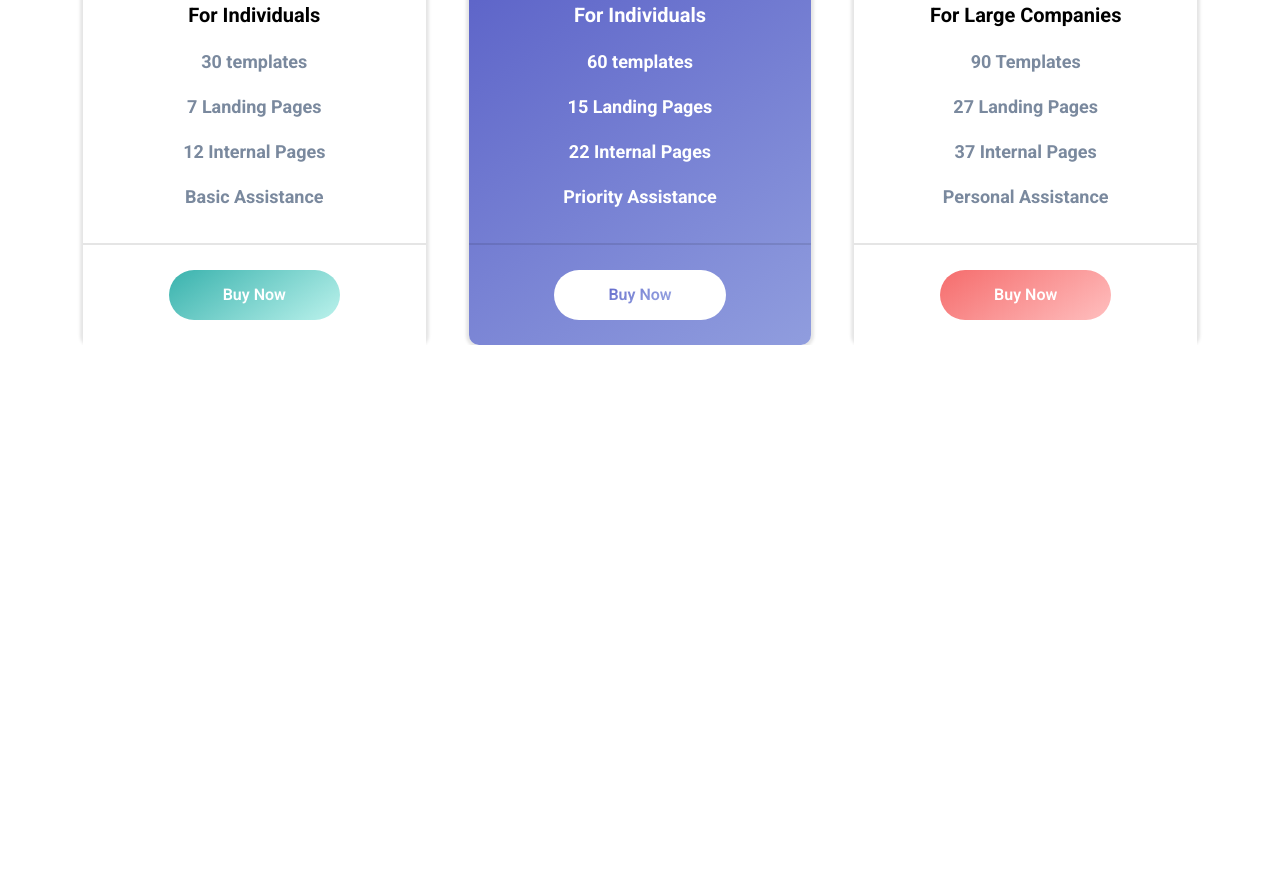
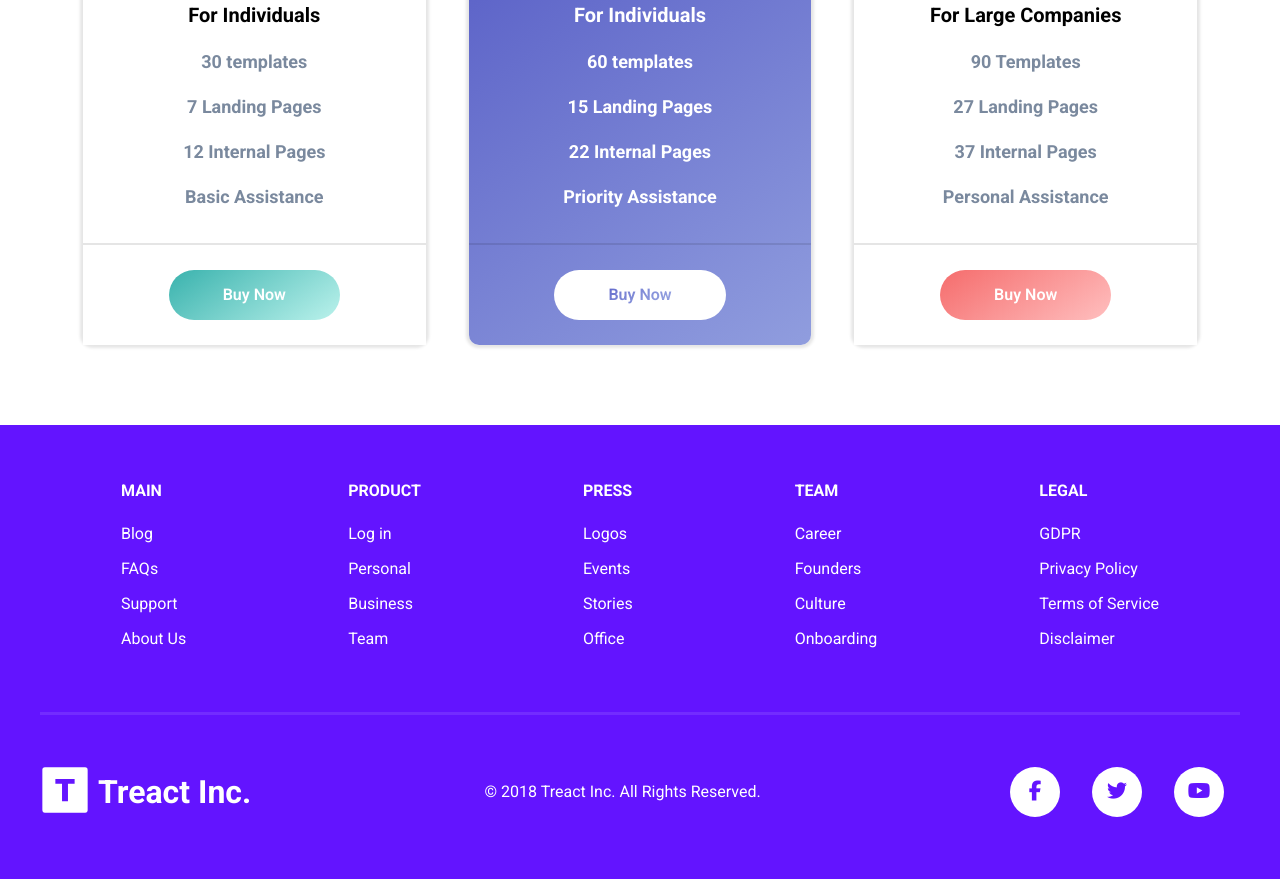
Before and after one commit to Giovanni-Ramirez/treact-mock-company-site, a plain HTML site: page index.html in a window 1280 px wide. Shown: the part 2919-3798 px from the top of the page. Before the commit the page ends 3264 px from the top, so only its background shows below. Drawn offline with Linux system fonts and the light colour scheme.

Commit message:
added the footer with css

```diff
--- a/index.html
+++ b/index.html
@@ -5,6 +5,7 @@
     <meta name="viewport" content="width=device-width, initial-scale=1.0">
     <title>Treact</title>
     <link rel="stylesheet" href="styles.css">
+    <script src="https://kit.fontawesome.com/d365e4b860.js" crossorigin="anonymous"></script>
 </head>
 <body>
     <header>
@@ -202,7 +203,7 @@
                     <div class="plan__pricing--info">
                         <h3>PERSONAL</h3>
                         <h1>$17.99</h1>
-                        <p>MONTHLY</p>
+                        <p class="plan__pricing--p">MONTHLY</p>
                     </div>
                     <div class="plan__info">
                         <h3>For Individuals</h3>
@@ -242,7 +243,7 @@
                     <div class="plan__pricing--info">
                         <h3>Enterprise</h3>
                         <h1>$57.99</h1>
-                        <p>MONTHLY</p>
+                        <p class="plan__pricing--p">MONTHLY</p>
                     </div>
                     <div class="plan__info">
                         <h3>For Large Companies</h3>
@@ -261,5 +262,80 @@
             </div>
         </div>
     </section>
+
+    <footer>
+        <div class="row">
+            <div class="link__catalog--container">
+                <div class="links__list">
+                    <h2 class="link__list--title">MAIN</h2>
+                    <ul class="links">
+                        <li><a class="link" href="">Blog</a></li>
+                        <li><a class="link" href="">FAQs</a></li>
+                        <li><a class="link" href="">Support</a></li>
+                        <li><a class="link" href="">About Us</a></li>
+                    </ul>
+                </div>
+                <div class="links__list">
+                    <h2 class="link__list--title">PRODUCT</h2>
+                    <ul class="links">
+                        <li><a class="link" href="">Log in</a></li>
+                        <li><a class="link" href="">Personal</a></li>
+                        <li><a class="link" href="">Business</a></li>
+                        <li><a class="link" href="">Team</a></li>
+                    </ul>
+                </div>
+                <div class="links__list">
+                    <h2 class="link__list--title">PRESS</h2>
+                    <ul class="links">
+                        <li><a class="link" href="">Logos</a></li>
+                        <li><a class="link" href="">Events</a></li>
+                        <li><a class="link" href="">Stories</a></li>
+                        <li><a class="link" href="">Office</a></li>
+                    </ul>
+                </div>
+                <div class="links__list">
+                    <h2 class="link__list--title">TEAM</h2>
+                    <ul class="links">
+                        <li><a class="link" href="">Career</a></li>
+                        <li><a class="link" href="">Founders</a></li>
+                        <li><a class="link" href="">Culture</a></li>
+                        <li><a class="link" href="">Onboarding</a></li>
+                    </ul>
+                </div>
+                <div class="links__list">
+                    <h2 class="link__list--title">LEGAL</h2>
+                    <ul class="links">
+                        <li><a class="link" href="">GDPR</a></li>
+                        <li><a class="link" href="">Privacy Policy</a></li>
+                        <li><a class="link" href="">Terms of Service</a></li>
+                        <li><a class="link" href="">Disclaimer</a></li>
+                    </ul>
+                </div>
+            </div>
+
+            <div class="footer__bar">
+                <div class="footer__logo">
+                    <figure class="footer__logo__wrapper">
+                        <img class="footer__logo--img" src="./assets/logo-light.d9a5d1b5be5ea077b26864fdfc2e96a4.svg" alt="">
+                    </figure>
+                    <h1>Treact Inc.</h1>
+                </div>
+                <div class="copyright">
+                    <p>&copy; 2018 Treact Inc. All Rights Reserved.</p>
+                </div>
+                <div class="social__links">
+                    <div class="social__link">
+                        <a class="no__cursor"><i class="fa-brands fa-facebook-f"></i></a>
+                    </div>
+                    <div class="social__link">
+                        <a class="no__cursor"><i class="fa-brands fa-twitter"></i></a>
+                    </div>
+                    <div class="social__link">
+                        <a class="no__cursor"><i class="fa-brands fa-youtube"></i></a>
+                    </div>
+                </div>
+            </div>
+        </div>
+    </footer>
 </body>
 </html>
--- a/styles.css
+++ b/styles.css
@@ -43,7 +43,7 @@ li {
     cursor: pointer;
 }
 
-.no-cursor {
+.no__cursor {
     cursor: not-allowed;
 }
 
@@ -386,7 +386,6 @@ li {
 
 .plan {
     width: calc(100%/3.5);
-    /* height: 500px; */
     text-align: center;
     border-radius: 10px;
     box-shadow: 0px 0px 3px 3px rgb(0 0 0 / 10%);
@@ -494,3 +493,84 @@ li {
     background: #F56C6C;
     background: linear-gradient(145deg, rgba(245, 108, 108, 1) 0%, rgba(255, 191, 191, 1) 100%);
 }
+
+
+/* footer */
+
+footer {
+    margin-top: 80px;
+    background-color: var(--main-purple-color);
+}
+
+.link__catalog--container {
+    display: flex;
+    justify-content: space-around;
+    padding: 56px 0;
+    color: #fff;
+    border-bottom: 3px solid rgba(255, 255, 255, 0.1);
+}
+
+.link__list--title {
+    padding-bottom: 16px;
+}
+
+.links li {
+    padding: 8px 0;
+}
+
+.link {
+    color: #fff;
+}
+
+.link__list--title {
+    font-size: 16px;
+}
+
+.footer__bar {
+    display: flex;
+    justify-content: space-between;
+    align-items: center;
+    padding: 50px 0 60px 0;
+}
+
+.footer__logo {
+    display: flex;
+    align-items: center;
+    color: #fff;
+}
+
+.footer__logo h1{
+    padding-left: 8px;
+}
+
+.footer__logo__wrapper {
+    width: 50px;
+}
+
+.footer__logo--img {
+    width: 100%;
+}
+
+.copyright {
+    color: #fff;
+}
+
+.social__links {
+    display: flex;
+}
+
+.social__link {
+    background-color: white;
+    margin: 0 16px;
+    border-radius: 50%;
+    width: 50px;
+    height: 50px;
+    display: flex;
+    justify-content: center;
+    align-items: center;
+}
+
+i {
+    font-size: 20px;
+    color: var(--main-purple-color);
+}
```
